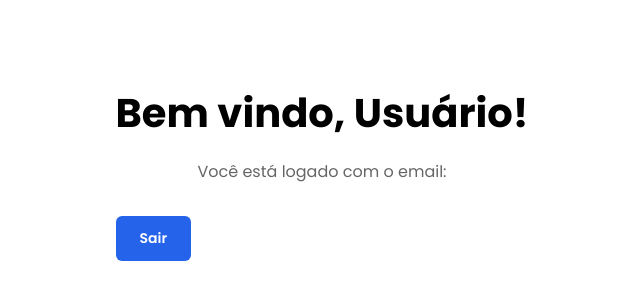
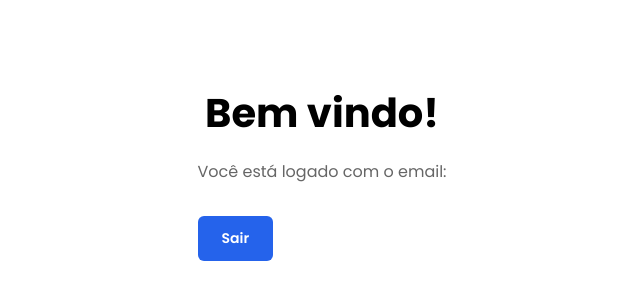
Before and after one commit to DomiData/front-end, a React (Vite) app: page /home in a window 1280 px wide. Shown: the part 260-560 px from the top of the page, without its empty margins (318-958 px from the left). Built offline with nearby package versions, Linux system fonts and the light colour scheme; no server answers.

Commit message:
fix: remove user name from auth provider

```diff
--- a/src/pages/Home/Home.tsx
+++ b/src/pages/Home/Home.tsx
@@ -18,7 +18,7 @@ export const Home: React.FC = () => {
   return (
     <div className="home-container">
       <div className="home-content">
-        <h1>Bem vindo, {user?.name || 'Usuário'}!</h1>
+        <h1>Bem vindo!</h1>
         <p>Você está logado com o email: {user?.email}</p>
         <Button variant="primary" onClick={handleLogout}>
           Sair
```
